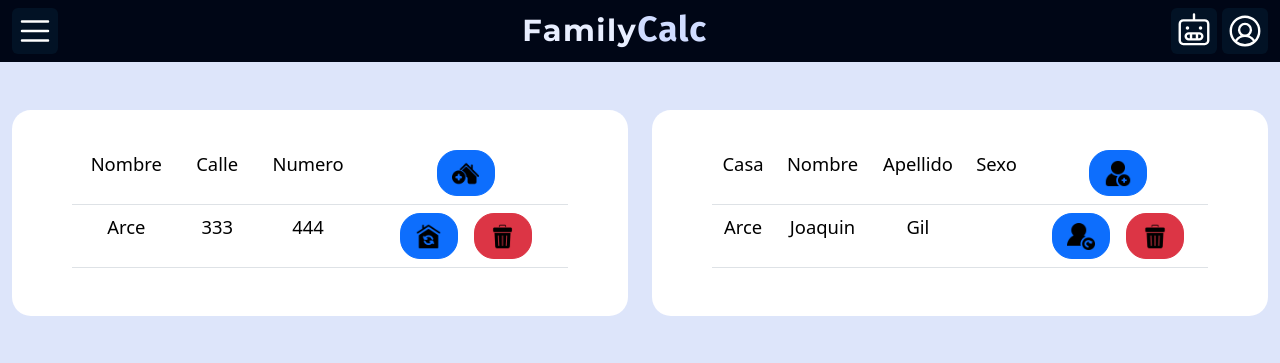
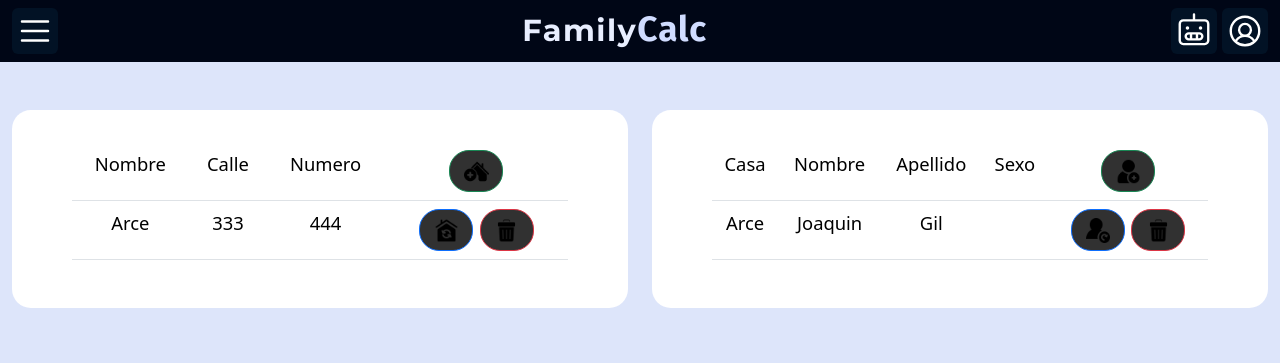
Before and after one commit to Midulio/FamilyCalc, a PHP site: page /views/casas/index_casa.php in a window 1280 px wide. Shown: the top 363 px of the page. Run offline with PHP 8.4, Linux system fonts and the light colour scheme; data comes from the database, SQL or seed files in the repository.

Commit message:
Add files via upload

```diff
--- a/views/casas/index_casa.php
+++ b/views/casas/index_casa.php
@@ -70,7 +70,7 @@ include ("../../conexion.php");
                         <td>Nombre</td>
                         <td>Calle</td>
                         <td>Numero</td>
-                        <td><a href="create.html" class="btn btn-primary"><img src="fotos/agregar-casa.png" alt="Agregar Casa"></a></td>
+                        <td><a href="create.html" class="btn btn-success"><img src="fotos/agregar-casa.png" alt="Agregar Casa"></a></td>
                     </tr>
                     <?php
                         $sql = "SELECT * FROM casa";// Consulta SQL para obtener todos los registros de la tabla casa
@@ -87,7 +87,7 @@ include ("../../conexion.php");
                                 <td><?= $r['nombre'] ?></td>
                                 <td><?= $r['calle'] ?></td>
                                 <td><?= $r['numero'] ?></td>
-                                <td><a href="update_casa.php?upd=<?= $r['id_casa'] ?>" class="btn btn-primary"><img src="fotos/actualizar.png"><a href="eliminar_casa.php?id_casa=<?= $r['id_casa'] ?>" class="btn btn-danger"><img src="fotos/borrar.png"></a></a></td>
+                                <td><a href="update_casa.php?upd=<?= $r['id_casa'] ?>" class="btn btn-primary"><img src="fotos/actualizar.png"><a href="eliminar_casa.php?id_casa=<?= $r['id_casa'] ?>" class="btn btn-danger"><img src="fotos/borrar.png" alt="Borrar registro"></a></a></td>
                             </tr>
                         <?php
                             // Finaliza el bucle while
@@ -108,7 +108,7 @@ include ("../../conexion.php");
                         <td>Nombre</td>
                         <td>Apellido</td>
                         <td>Sexo</td>
-                        <td><a href="personas/create.php" class="btn btn-primary"><img src="fotos/agregar-usuario.png" alt="Agregar Persona"></a> </td>
+                        <td><a href="personas/create.php" class="btn btn-success"><img src="fotos/agregar-usuario.png" alt="Agregar Persona"></a> </td>
                     </tr>
                     <?php
                         // Consulta SQL para obtener personas con su casa relacionada
--- a/views/casas/style_casa.css
+++ b/views/casas/style_casa.css
@@ -13,6 +13,7 @@
     --color-barra-navegacion-claro: #000616; /* Color de la barra de navegación */
     --color-box-claro: #031427ea; /* Color de los botones de la barra de navegación*/
     --valor-contenedor: #a0f4ff23;
+    --botones: #161616e1;
 }
 
 @media (prefers-color-scheme: dark) {
@@ -26,6 +27,7 @@
     --color-fondo-claro: #010016e8; /* Fondo más oscuro */
     --color-barra-navegacion-claro: #f3f3f3; /* Barra de navegación más oscura */
     --color-box-claro: #000000dc; /* Botones de la barra en oscuro */
+    --botones: #0000008c;
     }
 }
 
@@ -178,13 +180,18 @@ nav{
 
 .table tr td .btn{
     border-radius: 2.5dvh;
-    margin: auto .5rem;
+    margin: auto .2rem;
+    overflow: hidden;
 }
 
 .table tr td img{
-    padding: .15rem;
-    height: 4dvh;
-    width: 4dvh;
+    padding: .1rem;
+    height: 3.5dvh;
+    width: 3.5dvh;
+}
+
+td .btn{
+    background-color: var(--botones);
 }
 
 @media screen and (max-width:649px) {
```
